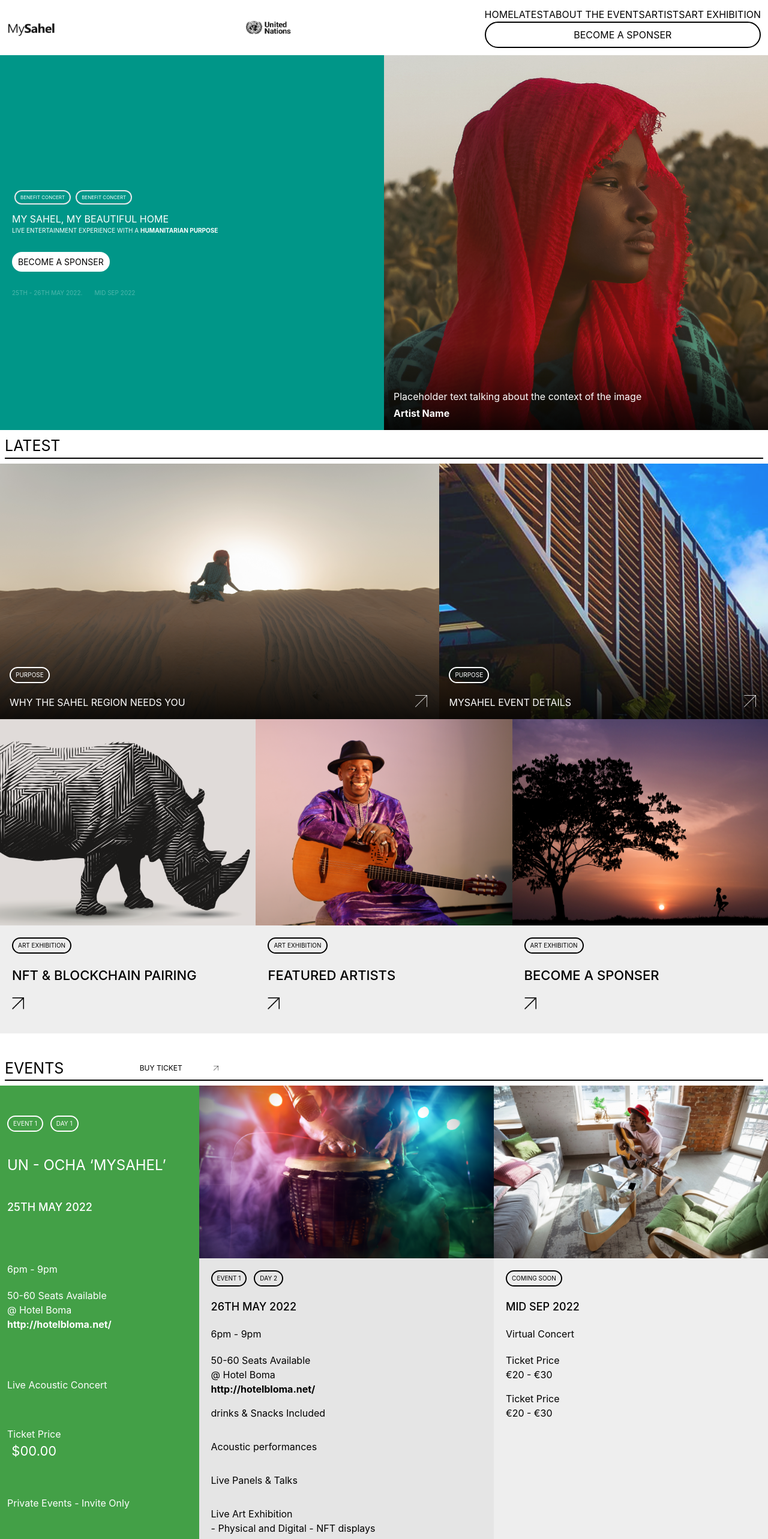
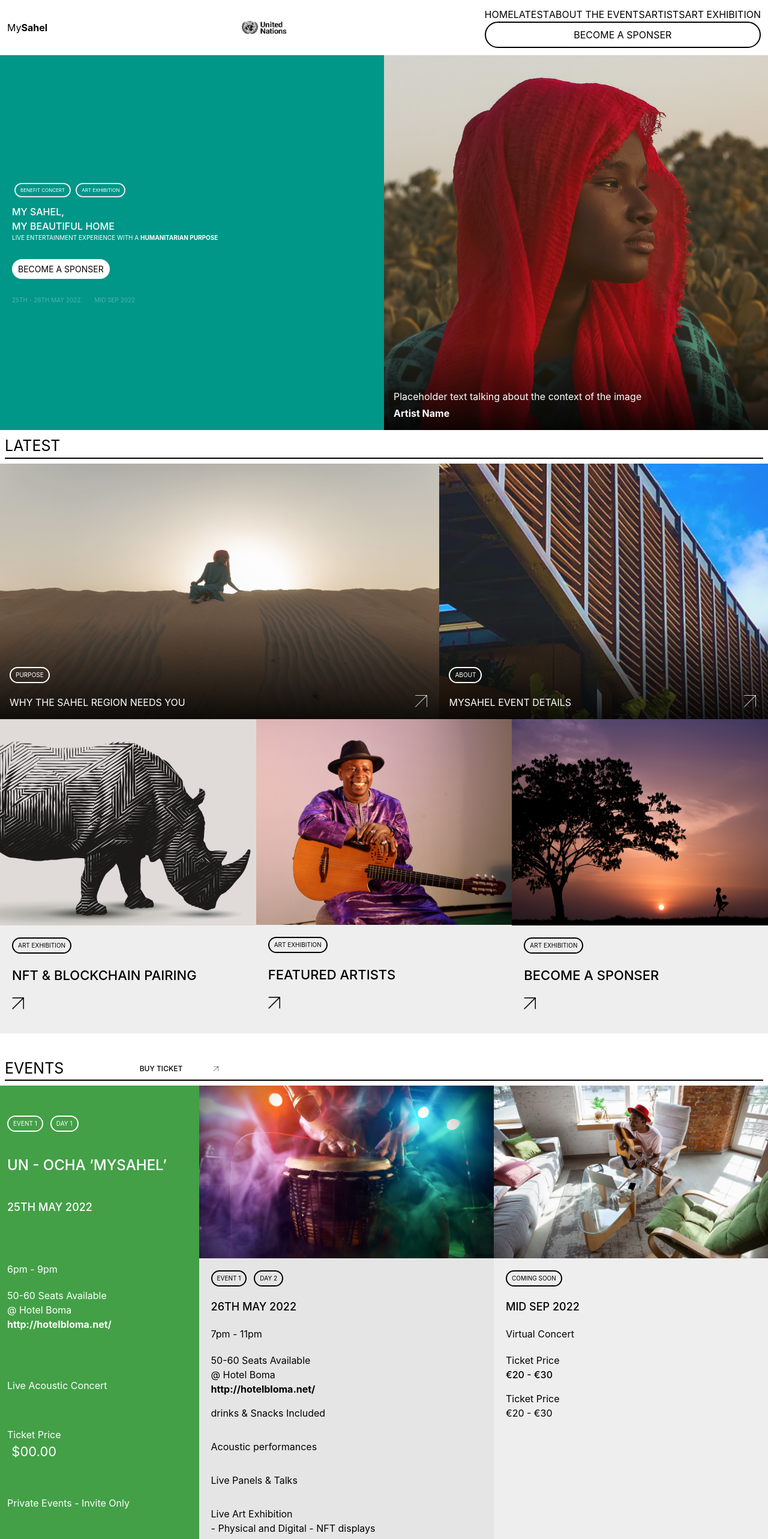
Before and after one commit to usama-mk/my-sahel, a React (Create React App) app: page / in a window 1280 px wide. Shown: the top 2566 px of the page at 60% size. Built offline with nearby package versions, Linux system fonts and the light colour scheme.

Commit message:
events responsive

```diff
--- a/src/components/DonateBanner/DonateBanner.js
+++ b/src/components/DonateBanner/DonateBanner.js
@@ -3,14 +3,14 @@
 
 function DonateBanner() {
   return (
-    <div className='flex flex-col sm:flex-row  bg-[#06BCD3] p-3 ' >
+    <div className='flex flex-col sm:flex-row  bg-[#06BCD3] p-3 sm:p-10 ' >
       {/* left */}
       <div className='sm:w-[50%]' >
       <h1 className='uppercase text-black font-medium sm:text-[24px] sm:py-5 sm:w-[50%] sm:text-left ' >donate and make a difference</h1>
       </div>
 {/* right */}
       <div className=' flex flex-col items-center  sm:w-[50%] sm:items-start ' >
-        <h1 className='uppercase my-5 sm:text-left ' >ANY CONTRIBUTION WILL
+        <h1 className='uppercase my-5 sm:text-left sm:w-[50%] ' >ANY CONTRIBUTION WILL
         DIRECTLY GO TO THE SAHEL REGION
         FOR HUMANITARIAN PURPOSES
         </h1>
--- a/src/components/Footer/Footer.js
+++ b/src/components/Footer/Footer.js
@@ -19,7 +19,7 @@
         </div>
 
         <div className='mb-5' >
-              <h5 className="mb-3 2xl:m-5">ABOUT THE EVENTS</h5>
+              <h5 className="mb-3 2xl:m-5 2xl:mt-0 ">ABOUT THE EVENTS</h5>
               <h5 className="mb-3 2xl:m-5">ELUV.IO</h5>
             <h5 className="mb-3 2xl:m-5">EVENT DETAILS</h5>
 
@@ -36,7 +36,7 @@
         </div>
     </div>
 
-    <div className='border-t-2 border-black m-10 flex flex-col sm:flex-row sm:justify-between  ' >
+    <div className='border-t-2 border-black m-5 flex flex-col sm:flex-row sm:justify-between  ' >
 <h5 className='uppercase mt-5 sm:mt-2 ' >MYSAHEL2022</h5>
 <h5 className='font-bold mt-5 sm:mt-2' >Cooking Settings</h5>
 <h5 className='font-bold mt-5 sm:mt-2' >Don’t Sell My Information</h5>
--- a/src/components/Header/Header.js
+++ b/src/components/Header/Header.js
@@ -36,7 +36,7 @@
 
   const SponserButton=()=>{
       return(
-        <h5 className=" p-2 border-black border-2 h-fit rounded-full text-center uppercase">
+        <h5 className=" p-2 border-black border-2 h-fit rounded-full text-center uppercase cursor-pointer 3xl:text-[27px] 3xl:px-5 py-2 ">
         BECOME A SPONSER
       </h5>
       )
@@ -44,16 +44,18 @@
   return (
     <div className=" p-3 " >
       <div className="flex justify-between items-center">
-        <img src={sahelLogo} className=" w-20 2xl:w-32" alt="" />
-        <img src={unLogo} className=" w-20 2xl:w-32" alt="" />
+         <h1 className='m-5 3xl:text-[60px]  sm:m-0' >
+            My<span className='font-bold ' >Sahel</span>
+        </h1>
+        <img src={unLogo} className=" w-20 3xl:w-[213px] 3xl:h-fit object-contain 2xl:w-32" alt="" />
         {isBigScreen ? (
           <div className="headerOptions 2xl:flex 2xl:justify-between 2xl:items-center 2xl:p-2  ">
-            <div className="flex justify-between items-center 2xl:mr-10">
-              <h5 className="2xl:m-5">HOME</h5>
-              <h5 className="2xl:m-5">LATEST</h5>
-              <h5 className="2xl:m-5">ABOUT THE EVENTS</h5>
-              <h5 className="2xl:m-5">ARTISTS</h5>
-              <h5 className="2xl:m-5">ART EXHIBITION</h5>
+            <div className="flex justify-between items-center 3xl:text-[21px] 2xl:mr-10">
+              <h5 className=" cursor-pointer 2xl:m-5">HOME</h5>
+              <h5 className=" cursor-pointer 2xl:m-5">LATEST</h5>
+              <h5 className=" cursor-pointer 2xl:m-5">ABOUT THE EVENTS</h5>
+              <h5 className=" cursor-pointer 2xl:m-5">ARTISTS</h5>
+              <h5 className=" cursor-pointer 2xl:m-5">ART EXHIBITION</h5>
             </div>
 
            <SponserButton/>
--- a/src/components/LandingHero/LandingHero.js
+++ b/src/components/LandingHero/LandingHero.js
@@ -5,7 +5,7 @@
 function LandingHero() {
   const SponserButton = () => {
     return (
-      <h5 className=" px-2 py-1 border-white border-2 h-fit rounded-full text-center uppercase bg-white my-7 text-[14px] ">
+      <h5 className=" px-2 py-1 border-white border-2 h-fit rounded-full text-center uppercase bg-white my-7 text-[14px] 3xl:text-[41px] 3xl:px-12 3xl:my-16 3xl:py-4 ">
         BECOME A SPONSER
       </h5>
     );
@@ -14,34 +14,35 @@
   return (
     <div className="flex flex-col sm:flex-row">
       {/* hero Left */}
-      <div className="bg-[#009688] sm:w-[50%] w-[100%] flex flex-col p-5 items-center justify-center sm:items-start  ">
+      <div className="bg-[#009688] sm:w-[50%] w-[100%] flex flex-col p-5 items-center justify-center sm:items-start 3xl:p-12  ">
         <div className="flex flex-wrap justify-center sm:flex-nowrap">
           <TagButton name="BENEFIT CONCERT" />
-          <TagButton name="BENEFIT CONCERT" />
+          <TagButton name="art exhibition" />
         </div>
 
-        <h1 className="text-[white] uppercase sm:text-left mt-2 ">
-          My Sahel, MY BEAUTIFUL Home
+        <h1 className="text-[white] font-medium uppercase sm:text-left mt-2 3xl:text-[112px] 3xl:leading-[112px] ">
+          My Sahel, <br />
+          MY BEAUTIFUL Home
         </h1>
-        <h5 className="text-[white] uppercase text-[10px] sm:text-left  ">
+        <h5 className="text-[white] uppercase text-[10px] sm:text-left 3xl:text-[34px] 3xl:w-[65%]  ">
           Live Entertainment Experience with a <span className="font-bold" >Humanitarian Purpose</span>
         </h5>
         <div className="w-fit">
           <SponserButton />
         </div>
 
-        <h6 className="uppercase text-[white] opacity-30 text-[10px]  " >
+        <h6 className="uppercase text-[white] opacity-30 text-[10px] 3xl:text-[24px]   " >
             <span>25th - 26th MAY 2022.</span>
             <span className="ml-5" >MID SEP 2022</span>
         </h6>
       </div>
       {/* hero right */}
-      <div className="bg-[gray] sm:w-[50%] w-[100%] ">
-        <div className=" relative text-[white] ">
-        <img src={heroGirl} className='opacity-[88%] object-contain' alt="" />
+      <div className="bg-[gray] sm:w-[50%] w-[100%] h-[100%] ">
+        <div className=" relative text-[white]  h-[100%] ">
+        <img src={heroGirl} className='opacity-[88%]  h-[100%] object-contain' alt="" />
          <div className=" img-overlay absolute bottom-0 text-left " >
-         <h5 className=" text-left p-4 pb-0 " >Placeholder text talking about the context of the image</h5>
-          <h5 className="  font-bold p-4 pt-1">
+         <h5 className=" text-left p-4 pb-0 3xl:text-[18px] 3xl:ml-12 " >Placeholder text talking about the context of the image</h5>
+          <h5 className="  font-bold p-4 pt-1 3xl:text-[18px] 3xl:ml-12 ">
           Artist Name
           </h5>
          </div>
--- a/src/components/LandingHero/TagButton.js
+++ b/src/components/LandingHero/TagButton.js
@@ -2,8 +2,8 @@
 
 function TagButton({name}) {
   return (
-    <div className='border-2 px-2 py-1 rounded-full m-1 flex items-center justify-center ' >
-        <span className='text-[white] text-[0.5rem] ' >{name}</span>
+    <div className='border-2 px-2 py-1 rounded-full m-1 3xl:m-4 flex items-center justify-center  ' >
+        <span className='text-[white] text-[0.5rem] 3xl:text-[27px] 3xl:px-4 uppercase ' >{name}</span>
     </div>
   )
 }
--- a/src/components/LatestItem/LatestItem.js
+++ b/src/components/LatestItem/LatestItem.js
@@ -2,23 +2,26 @@
 import arrow from "../../assets/images/arrow-2x.png";
 import { LatestTag } from "./LatestTag";
 
-function LatestItem({ latestImage, latestText,first }) {
+function LatestItem({ latestImage, latestText,first, tagName }) {
 
 //   ${first?'w-[55%]':'w-[40%]'}
+// ${first?'w-[100%]':'3xl:w-[60%]  '}
   return (
-    <div className={`  relative text-[white] `}>
-      <img src={latestImage} className={`opacity-[88%] object-cover ${first?'w-[100%]':'w-[100%]'}   `} alt="" />
-      <div className=" img-overlay absolute bottom-0 text-left ">
+    <div className={`  relative text-[white]  `}>
+    {/* remove this h for 100% actual */}
+      <img src={latestImage} className={`opacity-[88%] object-cover ${first?'w-[100%]':'w-[100%]  3xl:text-[800px]  '}   `} alt="" />
+      {/* remove text-[800px] */}
+      <div className=" img-overlay absolute bottom-0 text-left 3xl:p-10  ">
         <div className="p-4">
-          <LatestTag tagName={"purpose"} />
+          <LatestTag tagName={tagName} />
         </div>
-        <h5 className=" text-left p-4 pt-1 uppercase overflow-hidden overflow-ellipsis max-w-[80%] ">
+        <h5 className=" text-left p-4 pt-1 uppercase overflow-hidden overflow-ellipsis max-w-[80%] 3xl:text-[52px] 3xl:max-w-[55%] 3xl:leading-[47px]  ">
           {latestText}
         </h5>
       </div>
       <img
         src={arrow}
-        className={` absolute w-5 right-5 bottom-5 object-contain `}
+        className={` absolute w-5 right-5 bottom-5 object-contain  `}
         alt=""
       />
     </div>
--- a/src/components/LatestItem/LatestTag.js
+++ b/src/components/LatestItem/LatestTag.js
@@ -1,8 +1,8 @@
 import React from 'react'
 
-export const LatestTag = ({ tagName, fill }) => {
+export const LatestTag = ({ tagName, fill, event }) => {
     return (
-      <div className={` mr-3 px-2 py-1 ${fill==="black"?"text-black border-black":"text-white border-white"} uppercase border-2  rounded-full w-fit text-[10px]  `}>
+      <div className={` mr-3 px-2 py-1 ${fill==="black"?"text-black border-black":"text-white border-white"} uppercase border-2  rounded-full w-fit text-[10px] 3xl:${event?'text-[16px]':'text-[27px]'} 3xl:px-8 3xl:py-2  `}>
         {tagName}
       </div>
     );
--- a/src/components/LatestItemTwo/LatestItemTwo.js
+++ b/src/components/LatestItemTwo/LatestItemTwo.js
@@ -6,11 +6,11 @@
 function LatestItemTwo({image, text}) {
   return (
     <div className='bg-[#EEEEEE] text-left' >
-        <img src={image} alt="" />
+        <img className='w-[800px] ' src={image} alt="" />
        <div className='p-5' >
        <LatestTag fill={"black"} tagName="art exhibition" />
-        <h1  className=' my-5 text-[22px] uppercase font-medium' >{text}</h1>
-        <img className='my-5 w-5' src={arrowBlack} alt="" />
+        <h1  className=' my-5 text-[22px] uppercase font-medium 3xl:text-[50px] ' >{text}</h1>
+        <img className='my-5 w-5  ' src={arrowBlack} alt="" />
        </div>
     </div>
   )
--- a/src/components/SectionHeader/SectionHeader.js
+++ b/src/components/SectionHeader/SectionHeader.js
@@ -3,13 +3,13 @@
 
 function SectionHeader({name, events, borderBottomWhite}) {
   return (
-    <div className={` text-left m-2 border-b-2 ${borderBottomWhite?"border-white":"border-black"} uppercase flex items-center `} >
-        <h1 className='text-[25px]' >{name}</h1>
+    <div className={` text-left m-2 border-b-2 ${borderBottomWhite?"border-white":"border-black"} uppercase flex items-center 3xl:m-8 3xl:mt-16 `} >
+        <h1 className='text-[25px] 3xl:text-[60px] ' >{name}</h1>
 
        {
          events &&
          <div className='flex items-center ml-[10%] w-[100%]' >
-         <h4 className='text-[12px]' >
+         <h4 className='text-[12px] font-medium 3xl:text-[23px]' >
          buy ticket
          </h4>
          <img className='w-2 object-contain ml-[5%]' src={smallArrow} alt="" />
--- a/src/sections/Events/Events.js
+++ b/src/sections/Events/Events.js
@@ -12,54 +12,54 @@
       {/* events body */}
       <div className="sm:flex mb-10">
         {/* left */}
-        <div className="flex flex-col justify-evenly sm:items-start p-3 bg-[#43A047] sm:w-[34%] ">
+        <div className="flex flex-col justify-evenly sm:items-start p-3 bg-[#43A047] sm:w-[34%] 3xl:p-10 ">
           {/* tags */}
           <div className="flex justify-evenly sm:justify-start">
-            <LatestTag tagName={"Event 1"} />
-            <LatestTag tagName={"Day 1"} />
+            <LatestTag event={true} tagName={"Event 1"} />
+            <LatestTag event={true} tagName={"Day 1"} />
           </div>
           {/* event title */}
-          <h1 className="uppercase text-white text-[24px] sm:text-left ">UN - OCHA ‘MySahel’</h1>
+          <h1 className="uppercase text-white text-[24px] font-medium 3xl:text-[99px] sm:text-left ">UN - OCHA ‘MySahel’</h1>
           {/* event date */}
-          <h1 className="uppercase text-white text-[18px] font-medium " >25th may 2022</h1>
+          <h1 className="uppercase text-white text-[18px] font-medium 3xl:text-[52px] " >25th may 2022</h1>
 
           {/* event details */}
-          <div className="text-white py-10 sm:text-left " >
+          <div className="text-white py-10 sm:text-left 3xl:text-[33px] 3xl:leading-[44px] " >
               {/* event time */}
-                <h5 className="pb-5" >6pm - 9pm</h5>
+                <h5 className="pb-5  " >6pm - 9pm</h5>
                 <h5>50-60 Seats Available</h5>
                 <h5>@ Hotel Boma</h5>
                 <h5 className="font-bold" >http://hotelbloma.net/</h5>
           </div>
 
           {/* live */}
-          <h5 className="pt-t pb-5 text-white" >Live Acoustic Concert</h5>
+          <h5 className="pt-t pb-5 text-white 3xl:text-[33px]" >Live Acoustic Concert</h5>
 
           {/* price */}
           <div className="text-white pb-5" >
-              <h5>Ticket Price</h5>
-              <h1 className="text-[22px]" >$00.00</h1>
+              <h5 className="3xl:text-[33px]" >Ticket Price</h5>
+              <h1 className="text-[22px] 3xl:text-[66px]" >$00.00</h1>
           </div>
 
           {/* access event type */}
-          <h5 className="pb-3 text-white" >Private Events - Invite Only</h5>
+          <h5 className="pb-3 text-white 3xl:text-[28px]" >Private Events - Invite Only</h5>
         </div>
         {/* left end */}
 
         {/* mid  */}
         <div className="flex flex-col bg-[#E5E5E5] sm:items-start " >
-            <img src={concert} alt="" />
-            <div className=" p-5 sm:text-left " >
+            <img src={concert} className='3xl:w-[657px] 3xl:h-[385px] object-cover ' alt="" />
+            <div className=" p-5 sm:text-left 3xl:p-10 " >
             <div className="flex justify-evenly sm:justify-start ">
-            <LatestTag fill={"black"} tagName={"Event 1"} />
-            <LatestTag fill={"black"} tagName={"Day 2"} />
+            <LatestTag event={true} fill={"black"} tagName={"Event 1"} />
+            <LatestTag event={true} fill={"black"} tagName={"Day 2"} />
           </div>
 
-          <h1 className="uppercase text-black text-[18px] font-medium py-5" >26th May 2022</h1>
+          <h1 className="uppercase text-black text-[18px] font-medium py-5 3xl:text-[51px]" >26th May 2022</h1>
              {/* event details */}
-             <div className="text-black py-0 sm:text-left " >
+             <div className="text-black py-0 sm:text-left 3xl:text-[25px] 3xl:leading-[33px] " >
               {/* event time */}
-                <h5 className="pb-5" >6pm - 9pm</h5>
+                <h5 className="pb-5" >7pm - 11pm</h5>
                 <h5>50-60 Seats Available</h5>
                 <h5>@ Hotel Boma</h5>
                 <h5 className="font-bold" >http://hotelbloma.net/</h5>
@@ -75,28 +75,28 @@
 
         {/* right */}
         <div className="flex flex-col bg-[#EEEEEE] sm:items-start " >
-            <img src={homeConcert} alt="" />
+            <img className='3xl:w-[657px] 3xl:h-[385px] object-cover  ' src={homeConcert} alt="" />
             <div className=" p-5 sm:text-left " >
            <div className="flex justify-evenly sm:justify-start" >
-           <LatestTag fill={"black"} tagName={"coming soon"} />
+           <LatestTag event={true} fill={"black"} tagName={"coming soon"} />
            </div>
 
 
 
-          <h1 className="uppercase text-black text-[18px] font-medium  py-5" >mid sep 2022</h1>
+          <h1 className="uppercase text-black text-[18px] 3xl:text-[51px] font-medium  py-5" >mid sep 2022</h1>
              {/* event details */}
              <div className="text-black py-0 sm:text-left " >
 
-                <h5 className="pb-5" >Virtual Concert</h5>
+                <h5 className="pb-5 3xl:pb-0 3xl:text-[27px] " >Virtual Concert</h5>
                 {/* price */}
-                <div className="pb-4" >
-                <h5>Ticket Price</h5>
-                <h5>€20 - €30</h5>
+                <div className="pb-4 3xl:py-10 " >
+                <h5 className="3xl:text-[27px]" >Ticket Price</h5>
+                <h5 className="font-medium 3xl:text-[38px] " >€20 - €30</h5>
                 </div>
 
                 <div className="pb-4" >
-                <h5>Ticket Price</h5>
-                <h5>€20 - €30</h5>
+                <h5 className="3xl:text-[27px]" >Ticket Price</h5>
+                <h5 className="3xl:text-[38px]" >€20 - €30</h5>
                 </div>
 
           </div>
--- a/src/sections/Latest/Latest.js
+++ b/src/sections/Latest/Latest.js
@@ -16,16 +16,16 @@
         {/* heading */}
         <SectionHeader name={"latest"} />
 
-        <div className="flex  flex-col sm:flex-row    ">
+        <div className="flex  flex-col sm:flex-row     ">
       {/* hero Left */}
 
-       <LatestItem latestImage={needsYou} latestText="Why the Sahel Region Needs You" first={true} />
+       <LatestItem latestImage={needsYou} latestText="Why the Sahel Region Needs You" first={true} tagName={"purpose"} />
 
 
 
       {/* hero right */}
 
-       <LatestItem latestImage={eventDetails} latestText="MySahel Event Details" />
+       <LatestItem latestImage={eventDetails} latestText="MySahel Event Details" tagName={"about"} />
 
     </div>
 
--- a/tailwind.config.js
+++ b/tailwind.config.js
@@ -3,7 +3,7 @@
   theme: {
     extend: {
       screens: {
-        '3xl': '1800px',
+        '3xl': '1920px',
         '4xl': '2236px',
       }
     },
```
